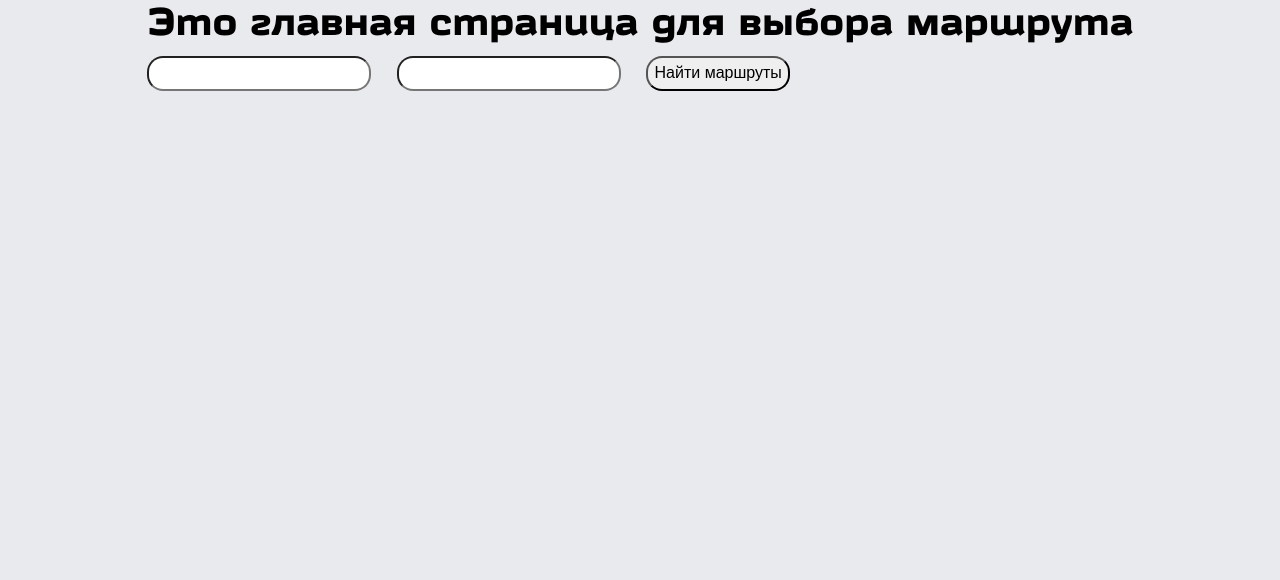
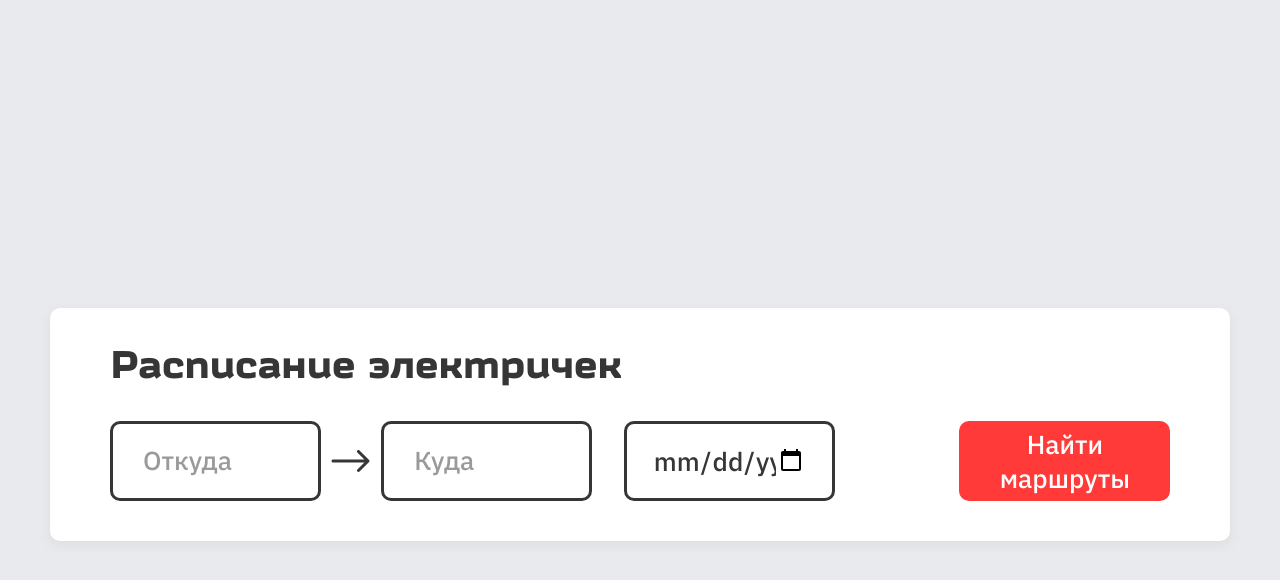
Before and after one commit to TrueKapline/RZD-Ride-Frontend, a Vue app: page /#/ in a window 1280 px wide. Shown: the top 580 px of the page. Built offline with nearby package versions, Linux system fonts and the light colour scheme.

Commit message:
Добавлен дизайн

```diff
--- a/public/index.html
+++ b/public/index.html
@@ -1,5 +1,5 @@
 <!DOCTYPE html>
-<html lang="">
+<html lang="ru">
 <head>
     <meta charset="utf-8">
     <meta http-equiv="X-UA-Compatible" content="IE=edge">
--- a/src/App.vue
+++ b/src/App.vue
@@ -17,9 +17,18 @@ $bg-color: #E9EAED;
     margin: 0;
 }
 
+html {
+    height: 100%;
+}
+
 body {
     background-color: $bg-color;
     font-family: 'IBM Plex Sans', sans-serif;
+    height: 100%;
+}
+
+#app {
+    height: 100%;
 }
 
 h1 {
@@ -30,6 +39,5 @@ h1 {
 @font-face {
     font-family: "russianrail-g-pro-medium";
     src: url("@/fonts/russianrail-g-pro-medium.ttf") format("truetype");
-
 }
 </style>
--- a/src/pages/MainPage.vue
+++ b/src/pages/MainPage.vue
@@ -1,33 +1,65 @@
 <template>
-    <div style="margin: auto; width: max-content; height: 100vh;">
-        <h1 style="margin-bottom: 1vw;">Это главная страница для выбора маршрута</h1>
-        <div style="display: flex;">
-            <div style="margin-right: 2vw; background-color: white; border-radius: 16px; position: relative;" :style="isAvailStart ? 'border-radius: 16px 16px 0 0' : ''">
-                <input @click="clickStartStation()" v-model="startStation" style="padding: 0.5vw; font-size: 16px; border-radius: 16px;"/>
-                <div style="position: absolute; width: 100%; background-color: white; border-radius: 0 0 16px 16px;">
-                    <div v-for="nameStation in arrStartStation" :key="nameStation.station_name" style="background-color: white; padding: 0.5vw; font-size: 16px; border-radius: 16px;">{{nameStation.station_name}}</div>
+    <main :style="isResultHidden ? 'justify-content: center' : ''">
+        <div class="window search">
+            <h1 class="header">Расписание электричек</h1>
+            <div class="form">
+                <div class="from">
+                    <input type="text" id="from" class="from__input" placeholder=" " @click="clickStartStation()"
+                           v-model="startStation"
+                           :style="isAvailStart ? 'border-radius: 10px 10px 0 0' : 'border-radius: 10px'">
+                    <label for="from" class="from__label">Откуда</label>
+                    <div class="search-results" :style="isAvailStart ? 'display: block' : 'display: none'">
+                        <button class="element-button" v-for="nameStation in arrStartStation"
+                                :key="nameStation.station_name">
+                            {{ nameStation.station_name }}
+                        </button>
                     </div>
                 </div>
-            <div style="margin-right: 2vw; background-color: white; border-radius: 16px; position: relative;" :style="isAvailEnd ? 'border-radius: 16px 16px 0 0' : ''">
-                <input @click="clickEndStation()" v-model="endStation" style="padding: 0.5vw; font-size: 16px; border-radius: 16px;"/>
-                <div style="position: absolute; width: 100%; background-color: white; border-radius: 0 0 16px 16px;">
-                    <div v-for="nameStation in arrEndStation" :key="nameStation.station_name" style="background-color: white; padding: 0.5vw; font-size: 16px; border-radius: 16px;">{{nameStation.station_name}}</div>
+
+                <img src="@/icons/arrow-large.svg" alt="" draggable="false">
+                <div class="to">
+                    <input type="text" id="to" class="to__input" placeholder=" " @click="clickEndStation()"
+                           v-model="endStation"
+                           :style="isAvailEnd ? 'border-radius: 10px 10px 0 0' : 'border-radius: 10px'">
+                    <label for="to" class="to__label">Куда</label>
+                    <div class="search-results" :style="isAvailEnd ? 'display: block' : 'display: none'">
+                        <button class="element-button" v-for="nameStation in arrEndStation"
+                                :key="nameStation.station_name">
+                            {{ nameStation.station_name }}
+                        </button>
                     </div>
                 </div>
-            <div>
-                <button @click="getStation()" style="margin-right: 2vw; padding: 0.5vw; font-size: 16px; border-radius: 16px; cursor: pointer;">Найти маршруты</button>
+                <input type="date" id="date" class="date">
+                <button class="search-button" @click="getStation()">Найти маршруты</button>
             </div>
         </div>
-        <div>
-            <div @click="$router.push('/trip/'+route.uid);" v-for="route in arrRoute" :key="route.uid" :value="route.uid" style="padding: 1vw; background-color: white; margin: 1vw 0; border-radius: 12px; cursor: pointer; display: flex; justify-content: space-between;">
-                <span style="width: 50%">{{route.title}}</span><span>{{route.depShow}}</span><span>{{route.arrShow}}</span>
+        <div class="window results" :style="isResultHidden ? 'display: none' : ''">
+            <div class="headings">
+                <p>Отпр.</p>
+                <p>Приб.</p>
+                <p>В пути</p>
+                <p>Маршрут</p>
+            </div>
+            <hr>
+            <div class="wrapper">
+                <div class="results-list" v-for="route in arrRoute" :key="route.uid" :value="route.uid"
+                     @click="$router.push('/trip/'+route.uid);">
+                    <div class="parameters">
+                        <span class="parameter">{{ route.depShow }}</span>
+                        <span class="parameter">{{ route.arrShow }}</span>
+                        <span class="parameter">1 ч 23 м</span>
+                        <span class="parameter">{{ route.title }}</span>
+                    </div>
+                    <hr>
                 </div>
             </div>
         </div>
+    </main>
 </template>
 
 <script>
-import axios from 'axios'
+import axios from 'axios';
+
 export default {
     data() {
         return {
@@ -40,7 +72,8 @@ export default {
             isAvailStart: false,
             arrEndStation: [],
             isAvailEnd: false,
-        }
+            isResultHidden: true,
+        };
     },
     methods: {
         async changeStartStation() { //Функция для загрузки подсказки набора станций
@@ -49,8 +82,12 @@ export default {
                 try {
                     const response = await axios.get(this.findURL + this.startStation);
                     this.arrStartStation = response.data;
+                    if (this.arrStartStation.length !== 0) {
                         this.isAvailStart = true;
-                } catch(e) {
+                    } else {
+                        this.isAvailStart = false;
+                    }
+                } catch (e) {
                     alert('Error: ' + e);
                 }
             } else {
@@ -64,8 +101,12 @@ export default {
                 try {
                     const response = await axios.get(this.findURL + this.endStation);
                     this.arrEndStation = response.data;
+                    if (this.arrEndStation.length !== 0) {
                         this.isAvailEnd = true;
-                } catch(e) {
+                    } else {
+                        this.isAvailEnd = false;
+                    }
+                } catch (e) {
                     alert('Error: ' + e);
                 }
             } else {
@@ -90,6 +131,7 @@ export default {
             this.isAvailEnd = false;
             this.arrEndStation = [];
             this.isAvailStart = false;
+            this.isResultHidden = false;
             if ((this.startStation != '') || (this.endStation != '')) {
                 try {
                     const response = await axios.get(this.baseURL + this.startStation + '/' + this.endStation + '/' + date);
@@ -98,24 +140,297 @@ export default {
                     this.arrRoute.map(el => {
                         el.depShow = el.dep.slice(11, 16);
                         el.arrShow = el.arr.slice(11, 16);
-                    })
-                } catch(e) {
+                    });
+                } catch (e) {
                     alert('Error: ' + e);
                 }
             }
         }
     },
     watch: {
-        startStation: function() {
+        startStation: function () {
             this.changeStartStation();
         },
-        endStation: function() {
+        endStation: function () {
             this.changeEndStation();
         }
     }
-}
+};
 </script>
 
-<style scoped>
+<style scoped lang="scss">
+
+$white: #FFFFFF;
+$main-color: #363636;
+$input-grey: #9A9A9A;
+$text-grey: #929292;
+$accent-red: #FF3A38;
+$accent-red-hover: #E31B1A;
+$scrollbar-background: #DBDBDB;
+
+main {
+    height: 100%;
+    display: flex;
+    align-items: center;
+    flex-direction: column;
+    padding: 0 3.1em;
+}
+
+h1 {
+    color: $main-color;
+}
+
+img {
+    user-select: none;
+}
+
+.window {
+    background-color: $white;
+    box-shadow: 0 4px 10px 2px #E0E0E3;
+    border-radius: 10px;
+    width: 100%;
+    margin: 3.1em 0 0;
+}
+
+.header {
+    margin: 35px 0 35px 60px;
+}
+
+.form {
+    display: flex;
+    margin: 0 60px 40px;
+}
+
+.from {
+    position: relative;
+    width: 19.9%;
+    margin-right: 1%;
+
+    &__input {
+        width: calc(100% - 2em - 6px);
+        height: 74px;
+        top: 0;
+        left: 0;
+        border: 3px solid $main-color;
+        color: $main-color;
+        border-radius: 10px;
+        font-family: inherit;
+        font-size: 26px;
+        outline: none;
+        background: none;
+        padding: 0 1em;
+        user-select: none;
+    }
+
+    &__label {
+        position: absolute;
+        left: 1.1em;
+        top: 0.85em;
+        font-size: 26px;
+        padding: 0 0.3rem;
+        color: $input-grey;
+        cursor: text;
+        transition: top 200ms cubic-bezier(0.5, 0, 0, 1),
+        left 200ms cubic-bezier(0.5, 0, 0, 1),
+        font-size 200ms cubic-bezier(0.5, 0, 0, 1),
+        color 500ms cubic-bezier(0.5, 0, 0, 1);
+        background-color: $white;
+        user-select: none;
+    }
+}
+
+.from__input:focus ~ .from__label,
+.from__input:not(:placeholder-shown).from__input:not(:focus) ~ .from__label {
+    top: -10%;
+    left: 8%;
+    font-size: 16px;
+    color: $main-color;
+}
+
+.to {
+    position: relative;
+    width: 19.9%;
+    margin: 0 3% 0 1%;
+
+    &__input {
+        width: calc(100% - 2em - 6px);
+        height: 74px;
+        top: 0;
+        left: 0;
+        border: 3px solid $main-color;
+        color: $main-color;
+        border-radius: 10px;
+        font-family: inherit;
+        font-size: 26px;
+        outline: none;
+        background: none;
+        padding: 0 1em;
+        user-select: none;
+    }
+
+    &__label {
+        position: absolute;
+        left: 1.1em;
+        top: 0.85em;
+        font-size: 26px;
+        padding: 0 0.3rem;
+        color: $input-grey;
+        cursor: text;
+        transition: top 200ms cubic-bezier(0.5, 0, 0, 1),
+        left 200ms cubic-bezier(0.5, 0, 0, 1),
+        font-size 200ms cubic-bezier(0.5, 0, 0, 1),
+        color 500ms cubic-bezier(0.5, 0, 0, 1);
+        background-color: $white;
+        user-select: none;
+    }
+}
+
+.to__input:focus ~ .to__label,
+.to__input:not(:placeholder-shown).to__input:not(:focus) ~ .to__label {
+    top: -10%;
+    left: 8%;
+    font-size: 16px;
+    color: $main-color;
+}
+
+.date {
+    width: calc(19.9% - 2em - 6px);
+    height: 74px;
+    border: 3px solid $main-color;
+    color: $main-color;
+    border-radius: 10px;
+    font-family: inherit;
+    font-size: 26px;
+    padding: 0 1em 0 1em;
+}
+
+.search-button {
+    background: $accent-red;
+    border: 3px solid $accent-red;
+    border-radius: 10px;
+    color: $white;
+    width: 19.9%;
+    height: 80px;
+    font-family: inherit;
+    font-size: 26px;
+    transition: 500ms cubic-bezier(0.5, 0, 0, 1);
+    margin-left: auto;
+    user-select: none;
+
+    &:hover {
+        background-color: $accent-red-hover;
+        border-color: $accent-red-hover;
+        cursor: pointer;
+    }
+}
+
+.search-results {
+    position: absolute;
+    top: 77px;
+    background-color: $white;
+    border-radius: 0 0 10px 10px;
+    border: 3px solid $main-color;
+    width: calc(100% - 6px);
+    max-height: 250px;
+    overflow: hidden;
+    overflow-y: scroll;
+}
+
+.element-button {
+    display: block;
+    border: unset;
+    width: 100%;
+    text-align: left;
+    font-family: inherit;
+    font-size: 26px;
+    background-color: $white;
+    border-radius: 10px;
+    padding: .5em 1em .6em;
+    color: $main-color;
+
+    &:hover {
+        text-decoration: underline;
+        cursor: pointer;
+    }
+}
+
+::-webkit-scrollbar {
+    width: 30px;
+}
+
+::-webkit-scrollbar-track {
+    background: $white;
+    border-radius: 100vmax;
+    margin-block: .3em;
+}
+
+::-webkit-scrollbar-thumb {
+    background: $accent-red;
+    border-radius: 100vmax;
+    border: 10px solid $white;
+}
+
+.results {
+    margin: 3em;
+    max-height: 60vh;
+}
+
+.wrapper {
+    max-height: 75%;
+    overflow: hidden;
+    overflow-y: scroll;
+    margin-right: 50px;
+}
+
+.headings {
+    display: flex;
+    margin: 2% 0 2% 8%;
+
+    p {
+        color: $text-grey;
+        font-size: 32px;
+        margin-right: 11%;
+    }
+
+    p:nth-child(3) {
+        margin-right: 22%;
+    }
+
+    p:last-child {
+        margin-right: 0;
+    }
+}
+
+hr {
+    border: 2px solid #929292;
+    border-top: none;
+    margin: 0 60px;
+}
+
+.results-list {
+    margin-bottom: 1em;
+
+    hr {
+        margin: 0 5px 0 60px;
+    }
+
+    .parameters {
+        margin: 1% 0 1% 8%;
+
+        .parameter {
+            color: $main-color;
+            font-size: 32px;
+            margin-right: 11%;
+        }
+
+        .parameter:nth-child(3) {
+            margin-right: 20.6%;
+        }
+
+        .parameter:last-child {
+            margin-right: 0;
+        }
+    }
+}
 
 </style>
--- a/src/pages/TripPage.vue
+++ b/src/pages/TripPage.vue
@@ -74,21 +74,15 @@ export default {
 }
 </script>
 
-<style lang="scss">
+<style scoped lang="scss">
 
 $component-bg-color: #FFFFFF;
 $text-color: #1F1F24;
 
-html {
-    height: 100%;
-}
-
 body {
-    height: 100%;
     display: flex;
     justify-content: center;
     align-items: center;
-
 }
 
 #app {
@@ -101,7 +95,7 @@ body {
 
 .status {
     height: 158px;
-    margin: 0 50px 2.5vw;
+    margin: 3em 3em 2.5vw;
     background-color: $component-bg-color;
     border-radius: 10px;
     display: flex;
```
Also changed, not shown: src/icons/arrow-large.svg (added), 4 other files (tests, documents, lock files or other folders). Lines whose indentation alone changed are shown as unchanged.
